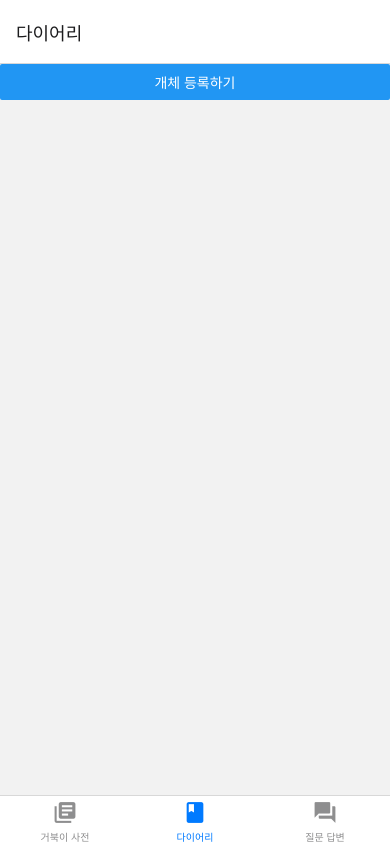
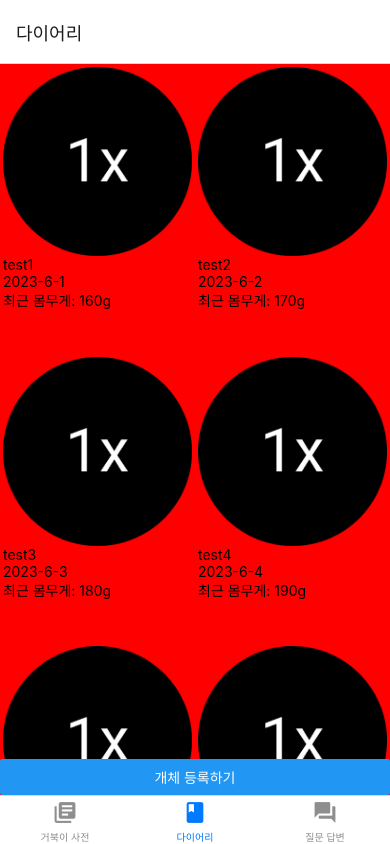
Before and after one commit to gangpyono/tortoiseLog, a React Native app: screen /Diary in a window 390 px wide. Built offline with nearby package versions, Linux system fonts and the light colour scheme.

Commit message:
template: 추가 다이어리 화면,데이터mocking

```diff
--- a/src/screens/DiaryScreen.tsx
+++ b/src/screens/DiaryScreen.tsx
@@ -1,19 +1,43 @@
-import React from 'react';
+import React, {useState} from 'react';
 import {useNavigation} from '@react-navigation/native';
-import {Button, View} from 'react-native';
+import {Button, StyleSheet, View} from 'react-native';
 
 import {RootStackNavigationProp} from './RootStack';
+import Empty from '../components/Empty';
+import PetList from '../components/PetList';
 
 export default function DiaryScreen() {
+  const [pets] = useState([
+    {id: 1, name: 'test1', adoptionDate: '2023-6-1', weight: 160},
+    {id: 2, name: 'test2', adoptionDate: '2023-6-2', weight: 170},
+    {id: 3, name: 'test3', adoptionDate: '2023-6-3', weight: 180},
+    {id: 4, name: 'test4', adoptionDate: '2023-6-4', weight: 190},
+    {id: 5, name: 'test5', adoptionDate: '2023-6-5', weight: 200},
+    {id: 6, name: 'test6', adoptionDate: '2023-6-6', weight: 210},
+  ]);
   const navigation = useNavigation<RootStackNavigationProp>();
 
   const onPress = () => {
     navigation.navigate('Create');
   };
 
+  const isEmpty = pets.length === 0;
   return (
-    <View>
-      <Button title="개체 등록하기" onPress={onPress} />
-    </View>
+    <>
+      <View style={styles.block}>
+        {isEmpty ? (
+          <Empty />
+        ) : (
+          <>
+            <PetList pets={pets} />
+            <Button title="개체 등록하기" onPress={onPress} />
+          </>
+        )}
+      </View>
+    </>
   );
 }
+
+const styles = StyleSheet.create({
+  block: {flex: 1, backgroundColor: 'red'},
+});
```
